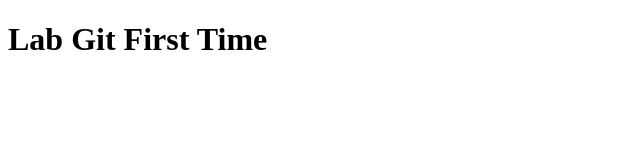
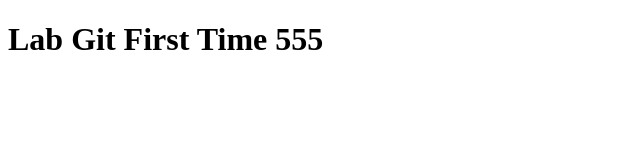
Before and after one commit to MrSuradechTH/lab2, a plain HTML site: page index.html in a window 1280 px wide. Shown: the full height of the page, 0-640 px from the left. Drawn offline with Linux system fonts and the light colour scheme.

Commit message:
Update index.html

```diff
--- a/index.html
+++ b/index.html
@@ -7,6 +7,6 @@
     <title>Lab Git First Time</title>
 </head>
 <body>
-    <h1>Lab Git First Time</h1>
+    <h1>Lab Git First Time 555</h1>
 </body>
 </html>
```
